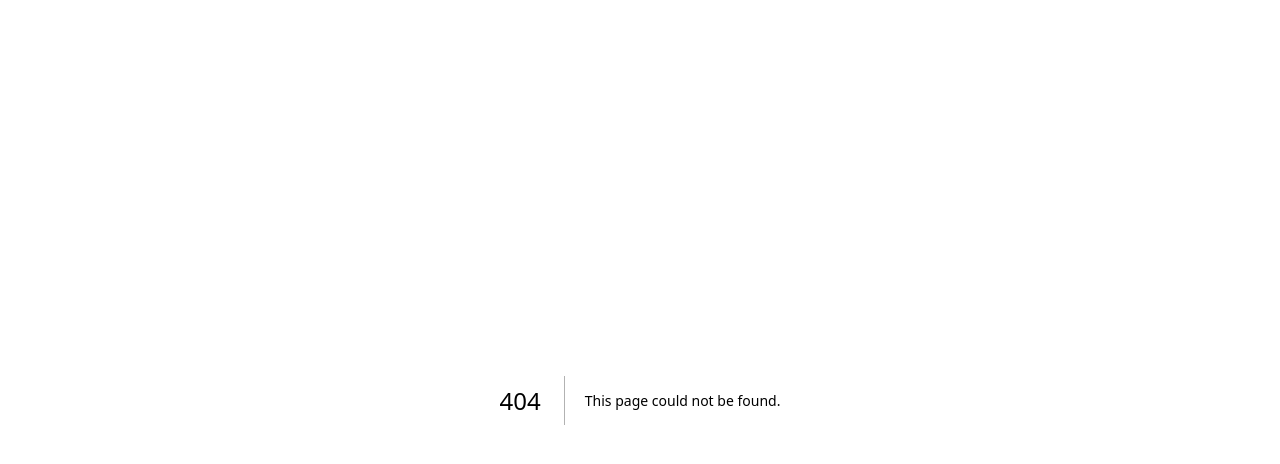
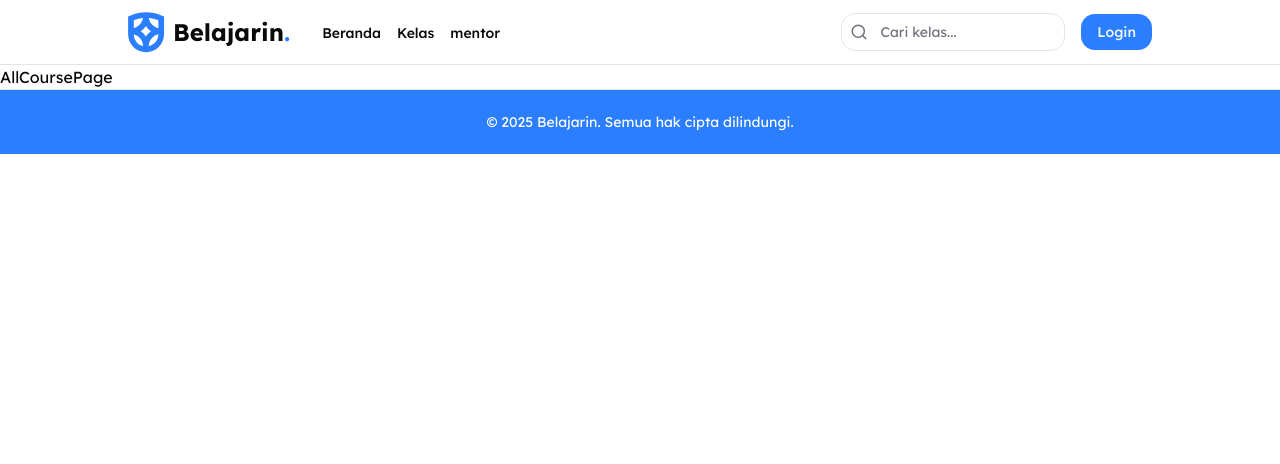
Before and after one commit to fitronansori/next-belajarin, a Next.js app: page /courses in a window 1280 px wide. Before the commit this address had no page. Shown: the top 464 px of the page. Built offline with nearby package versions, Linux system fonts and the light colour scheme; no server answers.

Commit message:
feat: add AllCoursePage and AllMentorPage components

```diff
--- /dev/null
+++ b/src/app/(root)/courses/page.tsx
@@ -0,0 +1,4 @@
+const AllCoursePage = () => {
+  return <div>AllCoursePage</div>;
+};
+export default AllCoursePage;
--- /dev/null
+++ b/src/app/(root)/mentors/page.tsx
@@ -0,0 +1,4 @@
+const AllMentorPage = () => {
+  return <div>AllMentorPage</div>;
+};
+export default AllMentorPage;
```
